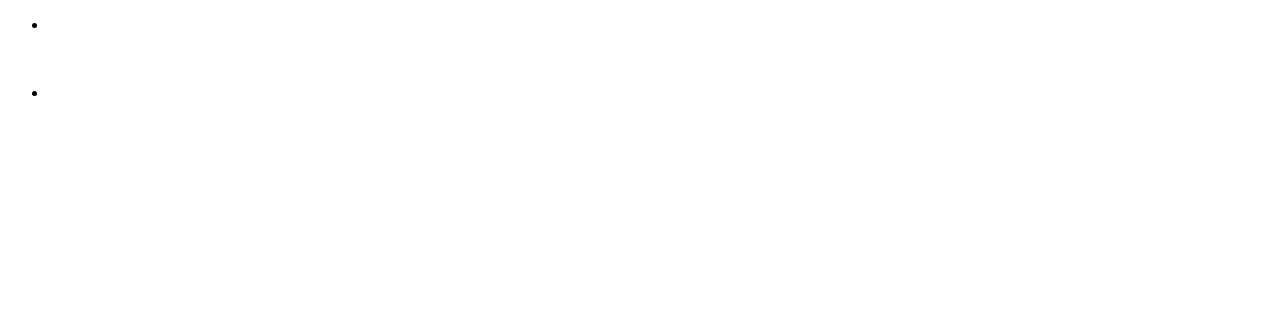
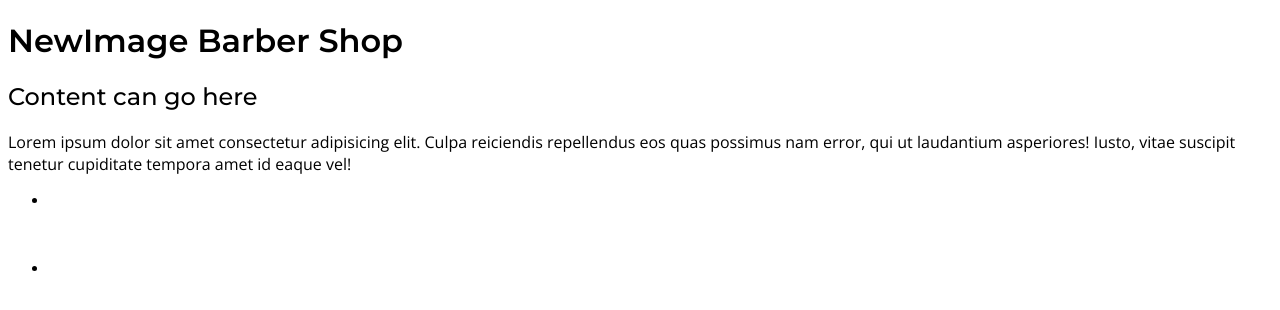
Before and after one commit to mchris99/NewImage, a plain HTML site: page code/HomeTemplate.html in a window 1280 px wide. Drawn offline with nearby package versions, Linux system fonts and the light colour scheme.

Commit message:
Add fonts to main css stylesheet

```diff
--- a/code/HomeTemplate.html
+++ b/code/HomeTemplate.html
@@ -23,6 +23,11 @@
 <body>
     <!-- a div element to contain the navigation as well a img that spans the header of the page
                 and remains constant through scrolling-->
+    <h1>NewImage Barber Shop</h1>
+    <h2>Content can go here</h2>
+    <p>Lorem ipsum dolor sit amet consectetur adipisicing elit. Culpa reiciendis repellendus eos
+        quas possimus nam error, qui ut laudantium asperiores! Iusto, vitae suscipit tenetur cupiditate tempora amet id
+        eaque vel!</p>
     <div id="headerDiv">
         <nav>
             <ul>
--- a/code/Main.css
+++ b/code/Main.css
@@ -6,3 +6,27 @@ Include this line in the header of each HTML file:
     <link href="Main.css" rel="stylesheet"><!-- links to external css sheet-->
 Put this link element in the head element, before other links to CSS files.
 */
+/* Font family from Google Fonts:
+    Montserrat (weights: 500, 600):
+    font-family: 'Montserrat', sans-serif;
+
+    Open Sans:
+    font-family: "Open Sans", sans-serif;
+    */
+@import url("https://fonts.googleapis.com/css2?family=Montserrat:wght@500;600&family=Open+Sans&display=swap");
+
+h1 {
+    font-family: "Montserrat", sans-serif;
+    font-weight: 600;
+}
+h2,
+h3,
+h4,
+h5,
+h6 {
+    font-family: "Montserrat", sans-serif;
+    font-weight: 500;
+}
+p {
+    font-family: "Open Sans", sans-serif;
+}
```
